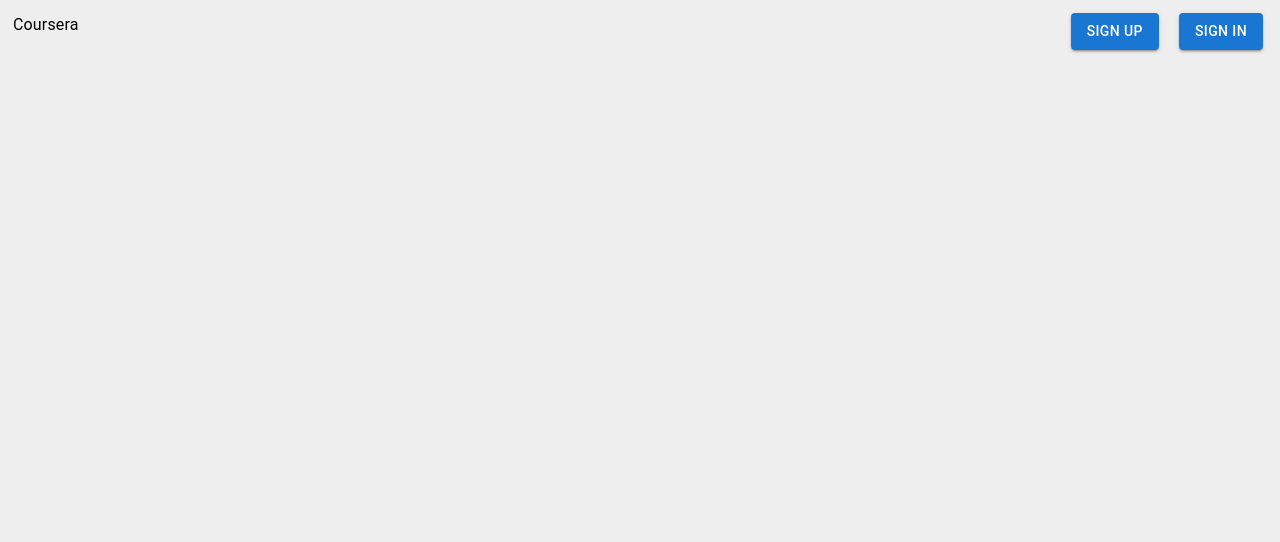
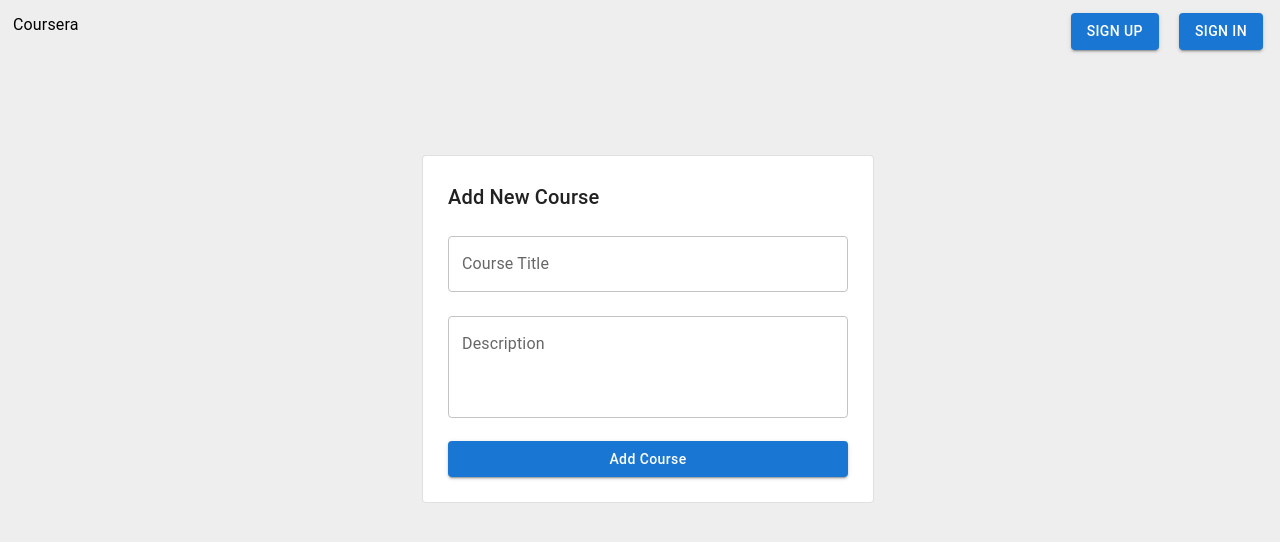
Before and after one commit to chiragSharma2424/mui-app, a React (Vite) app in the folder frontend/: page /addcourse in a window 1280 px wide. Shown: the top 542 px of the page. Built offline with nearby package versions, Linux system fonts and the light colour scheme.

Commit message:
new component added addcourse

```diff
--- a/frontend/src/App.jsx
+++ b/frontend/src/App.jsx
@@ -3,6 +3,7 @@ import { Route, Routes } from 'react-router-dom'
 import Signup from './Components/Signup';
 import Appbar from './Components/Appbar';
 import Signin from './Components/Signin';
+import Addcourse from './Components/Addcourse';
 
 
 function App() {
@@ -16,6 +17,7 @@ function App() {
       <Routes>
         <Route path='/signup' element={<Signup />}/>
         <Route path='/signin' element={<Signin />} />
+        <Route path='/addcourse' element={<Addcourse/>} />
       </Routes>
     </div>
   )
--- /dev/null
+++ b/frontend/src/Components/Addcourse.jsx
@@ -0,0 +1,44 @@
+import React, { useState } from 'react';
+import { TextField, Button, Card, Typography } from '@mui/material';
+
+function Addcourse() {
+    const [title, setTitle] = useState('');
+    const [description, setDescription] = useState('');
+
+  return (
+    <div style={{ display: "flex", justifyContent: "center", marginTop: "100px" }}>
+      <Card variant="outlined" style={{ width: "400px", padding: "25px" }}>
+        <Typography variant="h6" gutterBottom>
+          Add New Course
+        </Typography>
+
+        <TextField
+          label="Course Title"
+          variant="outlined"
+          fullWidth
+          margin="normal"
+        />
+
+        <TextField
+          label="Description"
+          variant="outlined"
+          fullWidth
+          margin="normal"
+          multiline
+          rows={3}
+        />
+
+        <Button
+          variant="contained"
+          color="primary"
+          fullWidth
+          style={{ marginTop: "15px", textTransform: "none" }}
+        >
+          Add Course
+        </Button>
+      </Card>
+    </div>
+  );
+}
+
+export default Addcourse;
```
